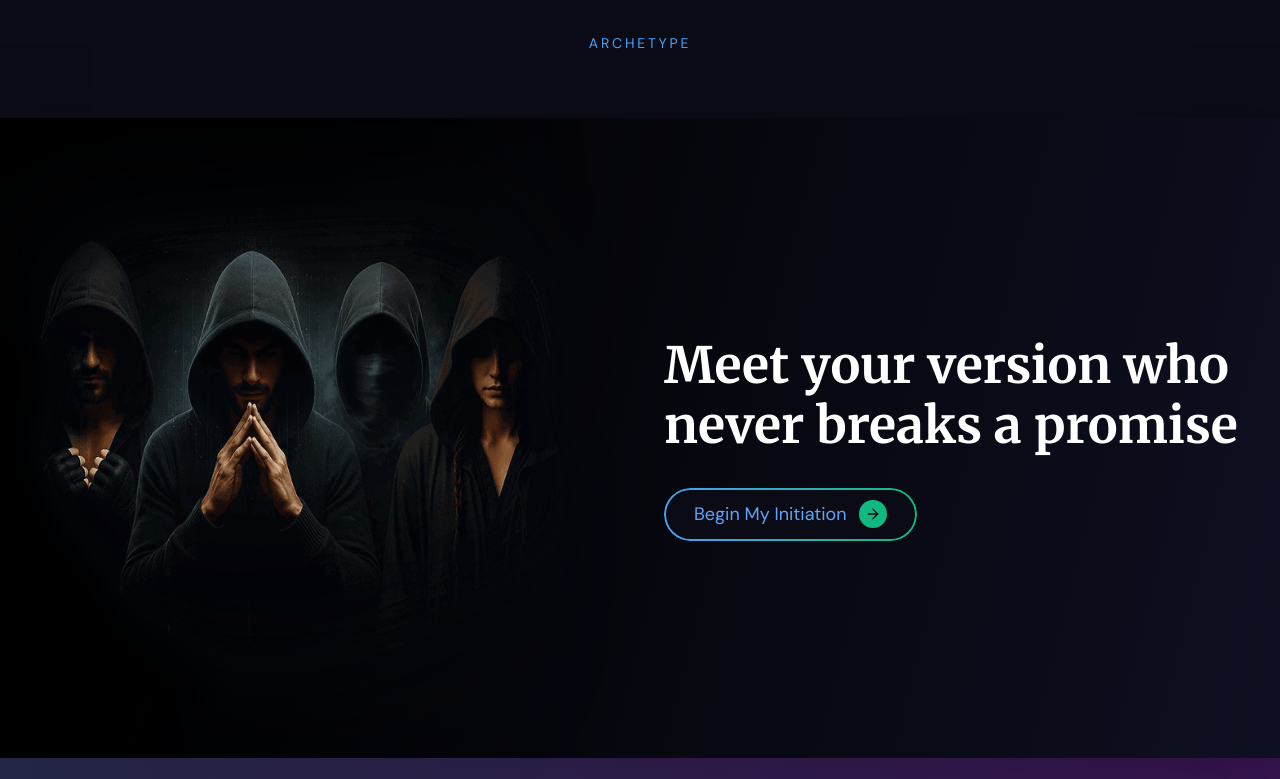
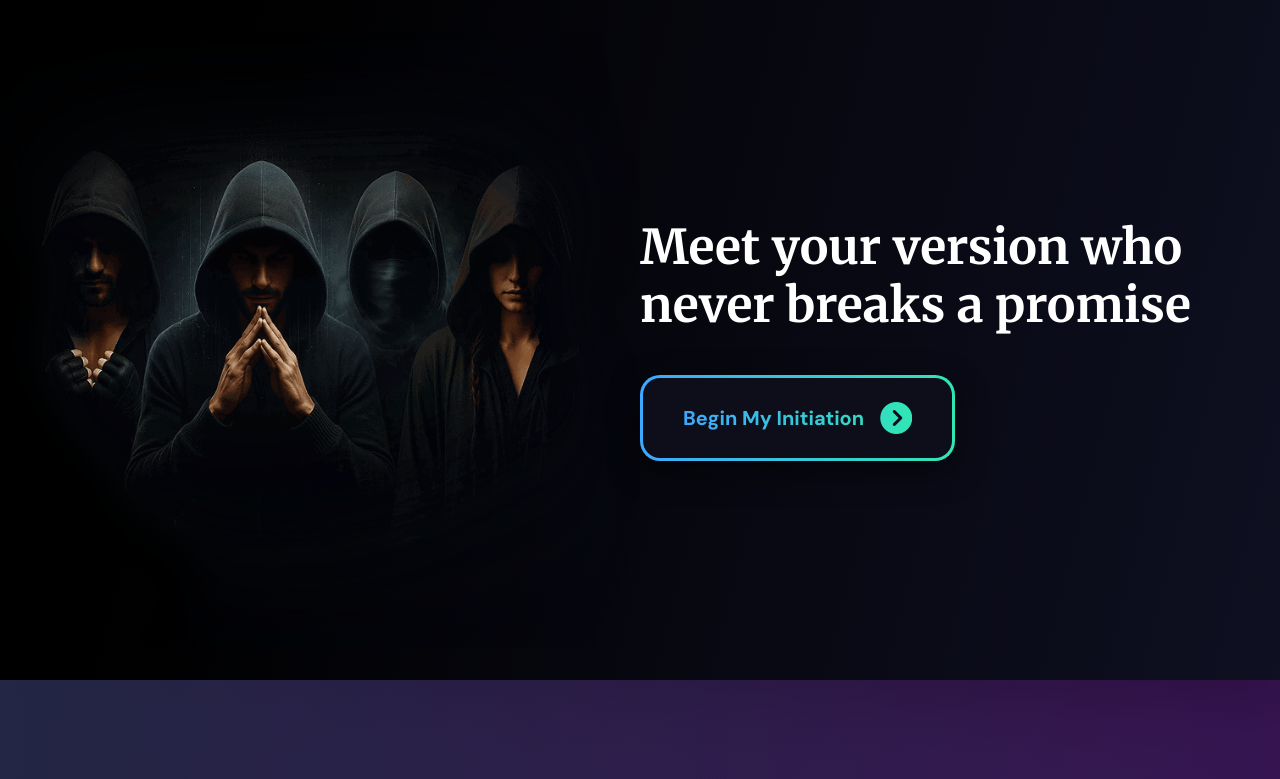
Before and after one commit to ilyakar/archetype-app, a Next.js app: page /home in a window 1280 px wide. Shown: the top 779 px of the page. Built offline with nearby package versions, Linux system fonts and the light colour scheme.

Commit message:
Header styled appropriately

```diff
--- a/package.json
+++ b/package.json
@@ -10,6 +10,8 @@
     "format": "prettier --write ."
   },
   "dependencies": {
+    "@fortawesome/fontawesome-free": "^6.7.2",
+    "@fortawesome/free-solid-svg-icons": "^6.7.2",
     "@popperjs/core": "^2.11.8",
     "@reduxjs/toolkit": "^2.8.2",
     "bootstrap": "^5.3.6",
--- a/src/app/home/page.tsx
+++ b/src/app/home/page.tsx
@@ -1,31 +1,30 @@
 import Image from 'next/image'
 import Link from 'next/link'
-import { ArrowRight, Star } from 'lucide-react'
+import { ArrowRight, CircleArrowRight, Star } from 'lucide-react'
 import '@styles/homePage.scss'
 
 const HomePage = () => {
   return (
     <>
-      <header className="site-header">
-        <div className="site-header__logo">ARCHETYPE</div>
-      </header>
-
       <section className="hero-section">
-        <div className="hero-section__content">
-          <Image className="hero-section__image" src="/home-hero-characters.png" alt="Four Archetypes" width="500" height="500" />
-          <div className="hero-section__text-content">
-            <h1 className="hero-section__title">Meet your version who never breaks a promise</h1>
-            <Link href="/choose-archetype" className="gradient-button">
-              <span className="gradient-button__content">
-                Begin My Initiation
-                <span className="gradient-button__icon-wrapper">
-                  <ArrowRight />
-                </span>
-              </span>
-            </Link>
-          </div>
+        <div className="image-container">
+          <Image src="/home-hero-characters.png" alt="Four Archetypes" width="500" height="500" />
+        </div>
+        <div className="content">
+          <h1>
+            Meet your version who
+            <br />
+            never breaks a promise
+          </h1>
+          <Link href="/choose-archetype" className="button stroke green xl">
+            <span className="button-content">
+              Begin My Initiation
+              <i className="fa-solid fa-circle-chevron-right"></i>
+            </span>
+          </Link>
         </div>
       </section>
+
       {/* Social Proof Section */}
       <section className="social-proof section-padding">
         <div className="container">
--- a/src/styles/_buttons.scss
+++ b/src/styles/_buttons.scss
@@ -1,85 +1,42 @@
 @import 'variables';
 
-.gradient-button {
-  position: relative;
-  display: inline-flex;
-  align-items: center;
-  justify-content: center;
-  padding: 2px; // For the border thickness
-  border-radius: 9999px; // full
-  font-weight: 500; // medium
-  text-decoration: none;
-  overflow: hidden;
-  border: none;
-  background-color: transparent;
-  cursor: pointer;
-  transition: transform 0.2s ease-out;
+.button {
+  display: inline-block;
 
-  &:hover {
-    transform: scale(1.03);
+  .button-content {
+    display: inline-flex;
+    justify-content: center;
+    align-items: center;
+    text-align: center;
+    font-weight: 700;
+    color: white;
+    color: transparent;
+    background-clip: text;
+    -webkit-background-clip: text;
+    background-image: linear-gradient(to right, #3da8ff, #31e6b5);
+    gap: 1rem;
   }
 
-  &::before {
-    content: '';
-    position: absolute;
-    top: 0; right: 0; bottom: 0; left: 0;
-    background-image: linear-gradient(to right, $color-accent-primary, $color-accent-green);
-    border-radius: inherit;
-    z-index: 1;
-    transition: opacity 0.3s ease;
-  }
+  &.stroke {
+    background: #0A0B15;
+    border: 3px solid transparent;
+    border-radius: 1rem;
+    -webkit-text-fill-color: transparent;
+    border-radius: 1.25rem;
 
-  &:hover::before {
-    opacity: 0.85;
-  }
-
-  &__content {
-    position: relative;
-    display: flex;
-    align-items: center;
-    background-color: $color-dark-bg-start;
-    color: $color-text-button;
-    padding: 0.65rem 1.75rem; // Adjusted for text-lg
-    font-size: 1.125rem; // text-lg
-    border-radius: inherit;
-    z-index: 2;
-    transition: color 0.3s ease;
-
-    &:hover {
-      color: $color-text-light;
+    &.green {
+      background: linear-gradient(#0e0e1a, #0e0e1a) padding-box, linear-gradient(to right, #3da8ff, #31e6b5) border-box;
     }
   }
 
-  &__icon-wrapper {
-    margin-left: 0.75rem;
-    display: flex;
-    align-items: center;
-    justify-content: center;
-    background-color: $color-accent-green;
-    border-radius: 50%;
-    height: 1.75rem; // h-7
-    width: 1.75rem;  // w-7
+  &.xl {
+    padding: 1.5rem 2.5rem;
+    gap: 1rem;
+    box-shadow: 0px 10px 30px 0px rgba(0, 0, 0, 0.50);
+    font-size: 1.25rem;
 
-    svg {
-      height: 1rem; // h-4
-      width: 1rem;  // w-4
-      color: $color-dark-bg-start;
-    }
-  }
-
-  // Modifier for the larger final CTA button
-  &--large {
-    .gradient-button__content {
-      padding: 0.9rem 2.75rem; // Adjusted for text-xl
-      font-size: 1.25rem; // text-xl
-    }
-    .gradient-button__icon-wrapper {
-      height: 2rem; // h-8
-      width: 2rem;  // w-8
-      svg {
-        height: 1.25rem; // h-5
-        width: 1.25rem;  // w-5
-      }
+    i {
+      font-size: 2rem;
     }
   }
 }
--- a/src/styles/_typography.scss
+++ b/src/styles/_typography.scss
@@ -6,6 +6,10 @@ body {
 
 h1, h2 {
   font-family: var(--font-merriweather), serif;
+}
+
+h1 {
+  font-size: 3rem; // 48 px;
 }
 
 .text-label {
--- a/src/styles/baseStyling.scss
+++ b/src/styles/baseStyling.scss
@@ -1,8 +1,5 @@
-// This is a conceptual main SASS file.
-// You would compile this file to app/globals.css
-
-// 1. Variables (implicitly used by others, but good to list first)
-// @import 'variables'; // Not directly outputting CSS, but defines for others
+// Import all fontawsome icons
+@import '@fortawesome/fontawesome-free/css/all.min.css';
 
 // 2. Base styles, resets
 @import 'base';
--- a/src/styles/chooseArchetypePage.scss
+++ b/src/styles/chooseArchetypePage.scss
@@ -1,4 +1,4 @@
-@import '_variables'
+@import '_variables';
 
 .choose-archetype-page {
   min-height: 100vh;
--- a/src/styles/homePage.scss
+++ b/src/styles/homePage.scss
@@ -1,60 +1,32 @@
 @import '_variables';
-
-// Site Header
-.site-header {
-  display: flex;
-  justify-content: center;
-  padding-top: 2rem;
-  padding-bottom: 4rem;
-
-  &__logo {
-    color: $color-accent-primary;
-    font-size: 0.875rem;
-    font-weight: 500;
-    letter-spacing: 0.2em;
-  }
-}
 
 // Hero Section
 .hero-section {
-  height: 80vh;
+  height: 85vh;
   background: linear-gradient(104deg, #000 17.17%, #0F1022 102.38%);
   box-shadow: 0px 15px 60px 0px rgba(0, 0, 0, 0.50);
+  display: flex;
+  align-items: center;
+  justify-content: center;
 
-  &__content {
-    display: grid;
-    gap: 3rem;
+  .image-container {
+    width: 50%;
+    height: 100%;
+    display: flex;
     align-items: center;
-    height: 100%;
+    overflow: hidden;
 
-    @media (min-width: $bp-large) {
-      grid-template-columns: repeat(2, 1fr);
+    img {
+      width: 100%;
     }
   }
 
-  &__image {
-    width: auto;
-    height: 100%;
+  .content {
+    width: 50%;
   }
 
-  &__text-content {
-    text-align: center;
-
-    @media (min-width: $bp-large) {
-      text-align: left;
-    }
-  }
-
-  &__title {
-    font-size: 2.5rem; // text-4xl
-    font-weight: 700; // font-bold
-    color: $color-text-light;
-    margin-bottom: 2rem;
-    line-height: 1.2;
-
-    @media (min-width: $bp-large) {
-      font-size: 3.125rem; // lg:text-5xl
-    }
+  h1 {
+    margin-bottom: 2.5rem;
   }
 }
 
```
Also changed, not shown: 1 other file (tests, documents, lock files or other folders).
